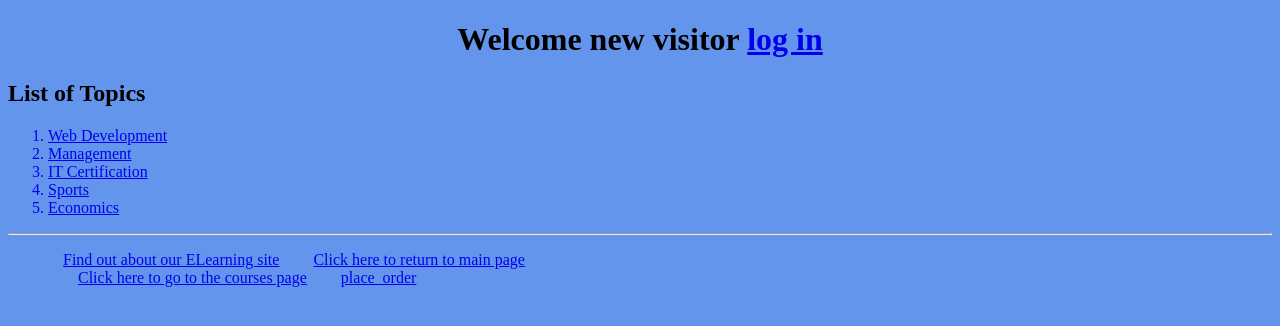
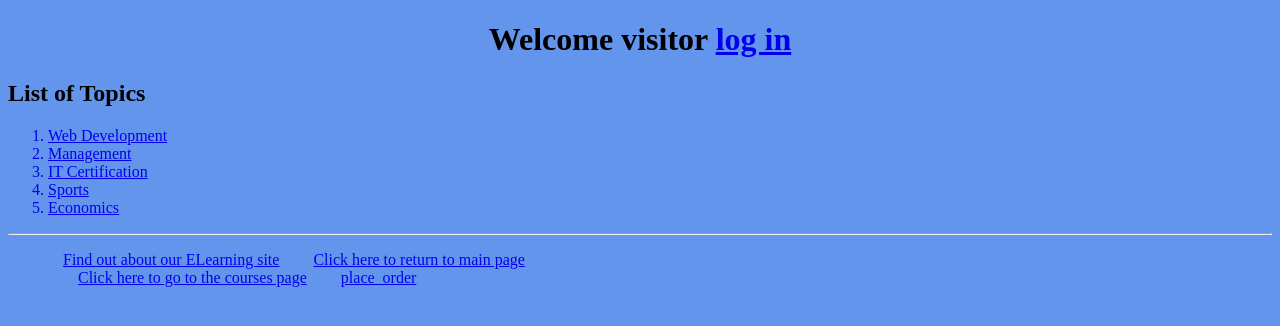
Before and after one commit to cao-weiwei/mysite20, a Django app: page /myapp/ in a window 1280 px wide. Shown: the top 326 px of the page. Run offline with Django 3.2, Linux system fonts and the light colour scheme; data comes from the database, SQL or seed files in the repository.

```diff
--- a/myapp/templates/myapp/index.html
+++ b/myapp/templates/myapp/index.html
@@ -4,7 +4,7 @@
     {% if your_name %}
         Hello <a href="{% url 'myapp:my_account' %}">{{ your_name }}</a> <a href="{% url 'myapp:user_logout' %}">logout</a>
         {% else %}
-        Welcome new visitor <a href="{% url 'myapp:user_login' %}">log in</a>
+        Welcome visitor <a href="{% url 'myapp:user_login' %}">log in</a>
     {% endif %}
 
 {% endblock %}
```
